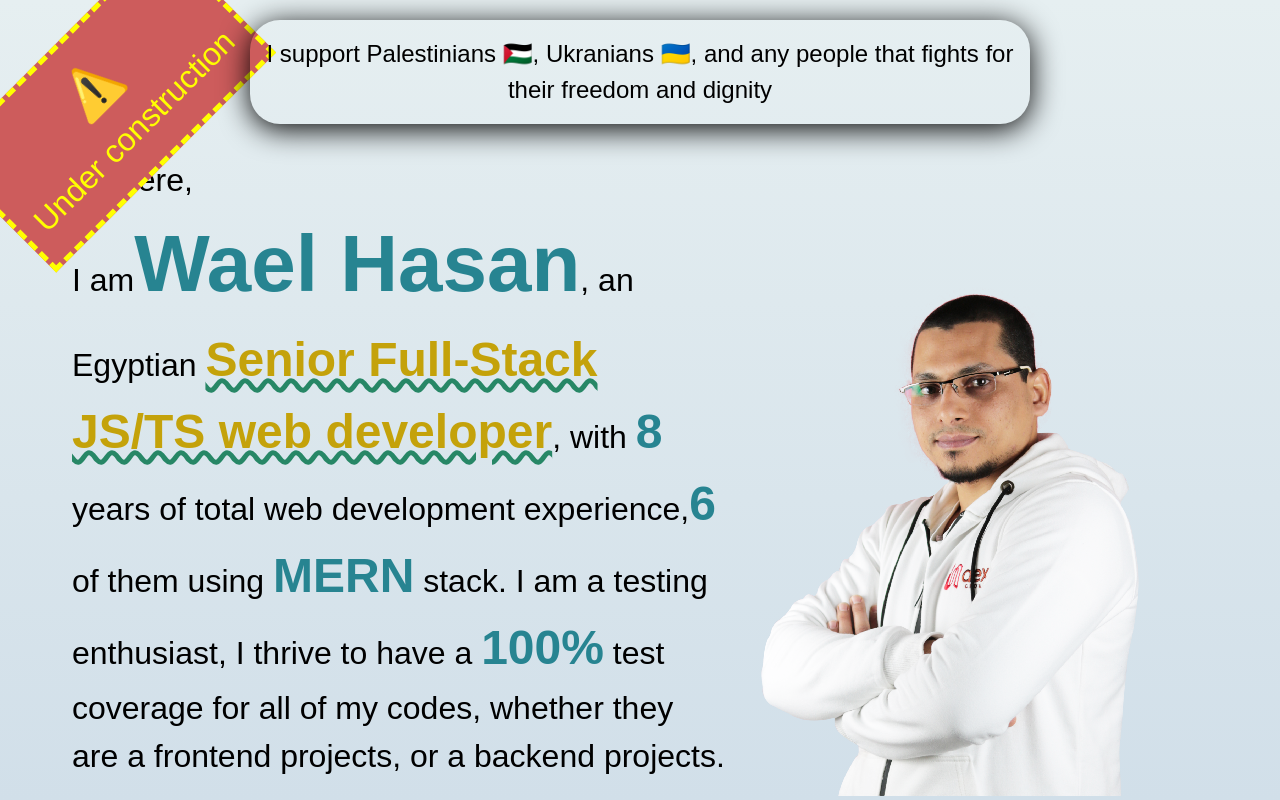
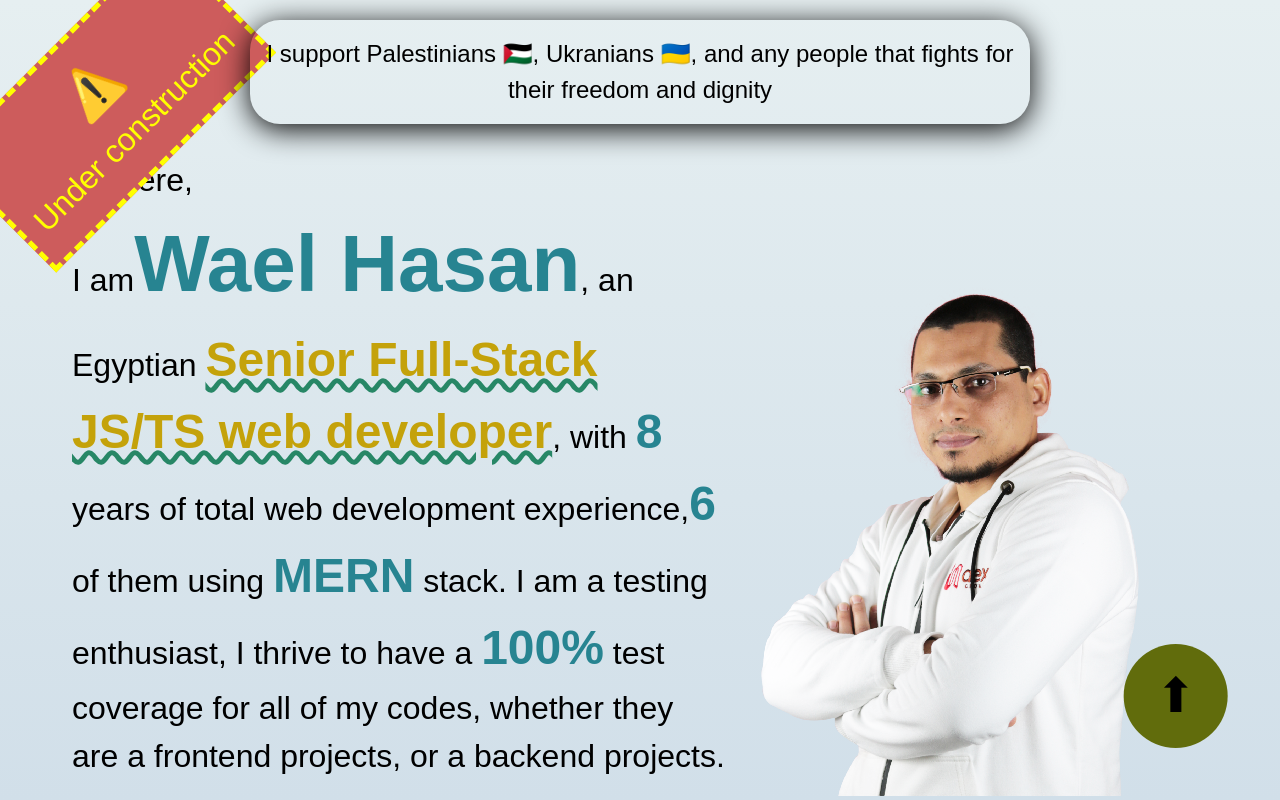
Before and after one commit to waelhasan/personal-site, a Next.js app: page / in a window 1280 px wide. Built offline with nearby package versions, Linux system fonts and the light colour scheme.

Commit message:
Added ScrollToTopButton component

```diff
--- /dev/null
+++ b/src/app/components/ScrollToTopButton.tsx
@@ -0,0 +1,21 @@
+"use client"
+
+const ScrollToTopButton = () => (
+    <div style={{
+        float: "right",
+        position: "fixed",
+        top: "100%",
+        left: "100%",
+        fontSize: "3rem",
+        borderRadius: "50%",
+        background: "var(--darker-foreground-golden-rgb)",
+        padding: "1rem 2rem",
+        transform: "translate(-150%, -150%)",
+        cursor: "pointer"
+    }}
+        onClick={() => document.querySelector('body')?.scroll({ left: 0, top: 0, behavior: "smooth" })}>
+        ⬆
+    </div >
+)
+
+export default ScrollToTopButton
--- a/src/app/layout.tsx
+++ b/src/app/layout.tsx
@@ -3,6 +3,7 @@ import './globals.css'
 import Navbar from './components/Navbar'
 import FreedomSupportNotice from './components/FreedomSupportNotice'
 import UnderconstructionNotice from './components/UnderconstructionNotice'
+import ScrollToTopButton from './components/ScrollToTopButton'
 
 export const metadata: Metadata = {
   title: 'Wael Hasan',
@@ -39,6 +40,7 @@ export default function RootLayout({
         <Navbar />
         <FreedomSupportNotice />
         {children}
+        <ScrollToTopButton />
       </body>
     </html>
   )
```
